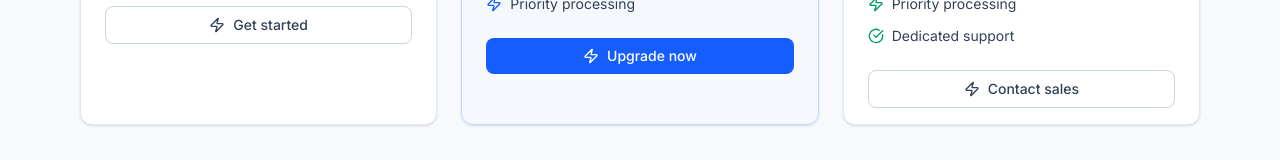
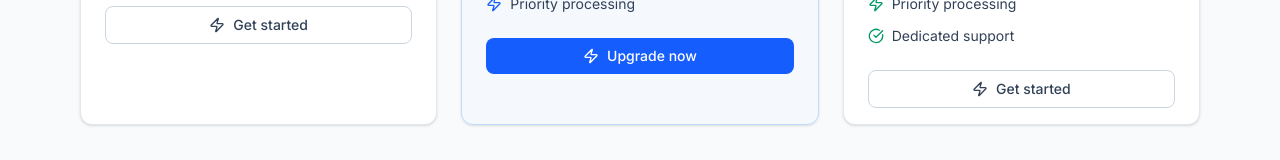
Before and after one commit to SethAlexander01/specsense-ai, a Next.js app: page /billing in a window 1280 px wide. Shown: the part 651-811 px from the top of the page. Built offline with nearby package versions, Linux system fonts and the light colour scheme; no server answers.

Commit message:
Replace Contact sales with Get started on Enterprise plan

```diff
--- a/src/app/billing/page.tsx
+++ b/src/app/billing/page.tsx
@@ -214,7 +214,7 @@ function BillingContent() {
               ) : (
                 <Button variant="outline" className="w-full" onClick={() => handleUpgrade('enterprise')} loading={loading}>
                   <Zap className="h-4 w-4" />
-                  Contact sales
+                  Get started
                 </Button>
               )}
             </CardContent>
--- a/src/app/page.tsx
+++ b/src/app/page.tsx
@@ -157,7 +157,7 @@ export default function HomePage() {
               </ul>
               <Link href="/auth/signup" className="block">
                 <Button variant="outline" className="w-full border-slate-600 text-slate-300 hover:bg-slate-700 hover:text-white">
-                  Contact sales
+                  Get started
                 </Button>
               </Link>
             </div>
```
